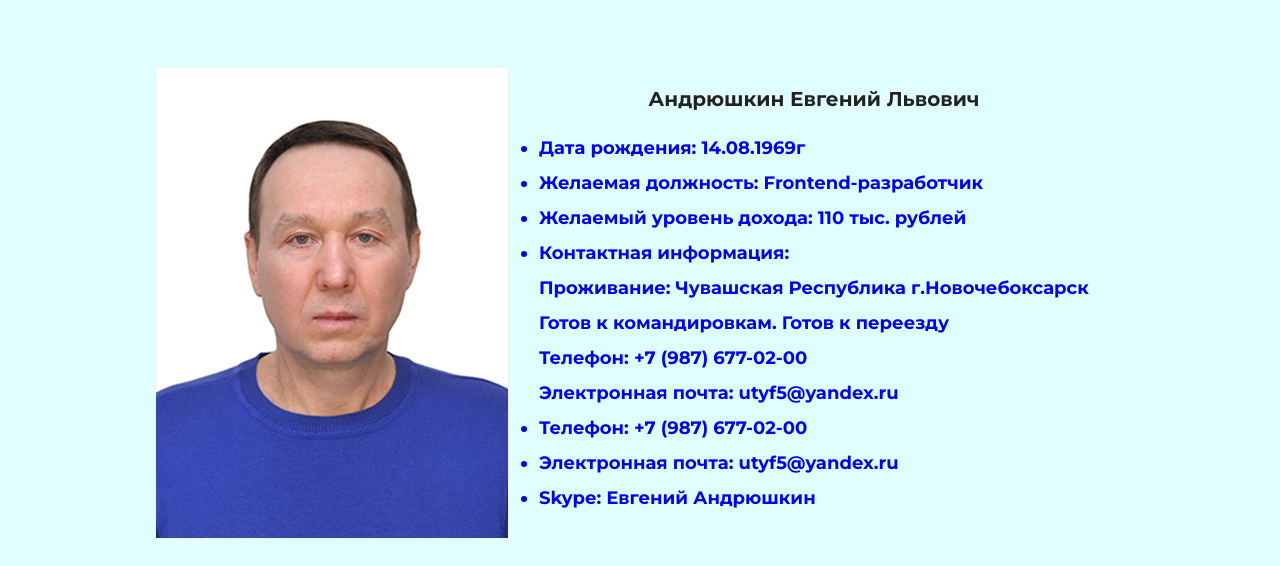
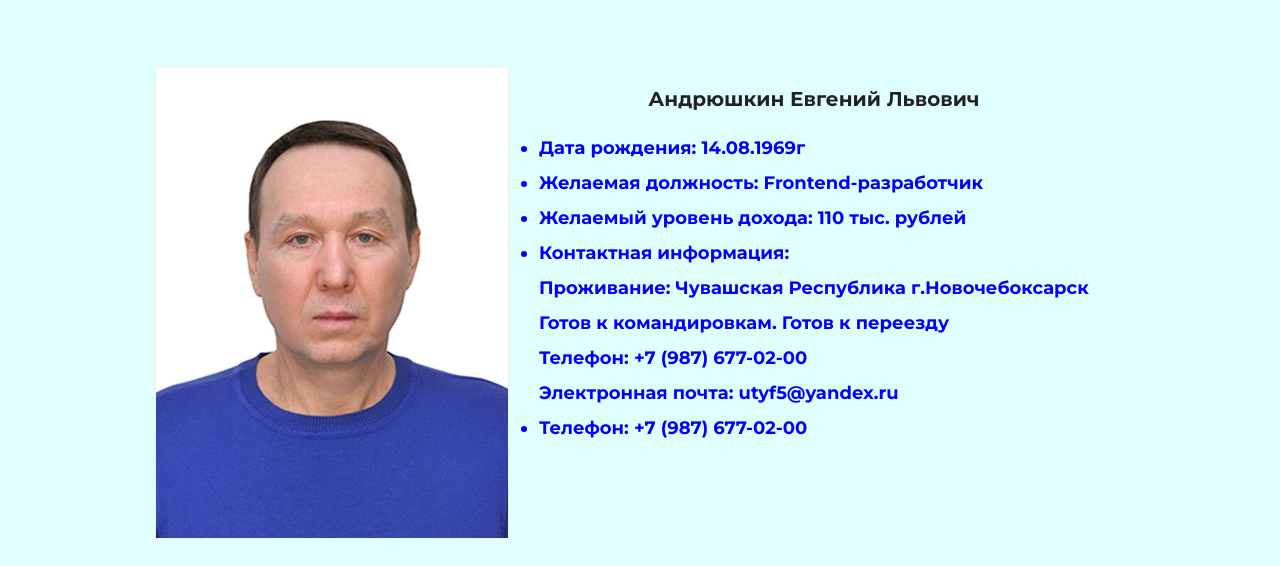
Before and after one commit to EvgeniyAnd/portfolio, a plain HTML site: page cv.html in a window 1280 px wide. Shown: the part 234-800 px from the top of the page. Drawn offline with Linux system fonts and the light colour scheme.

Commit message:
Update cv.html

```diff
--- a/cv.html
+++ b/cv.html
@@ -68,9 +68,6 @@
   Телефон: +7 (987) 677-02-00 <br>
   Электронная почта: utyf5@yandex.ru</li>
   <li>Телефон: +7 (987) 677-02-00</li>
-  <li>Электронная почта: utyf5@yandex.ru</li>
-  <li>Skype: Евгений Андрюшкин  </li>
-
 </ul>
         </div>
         </div>
```
